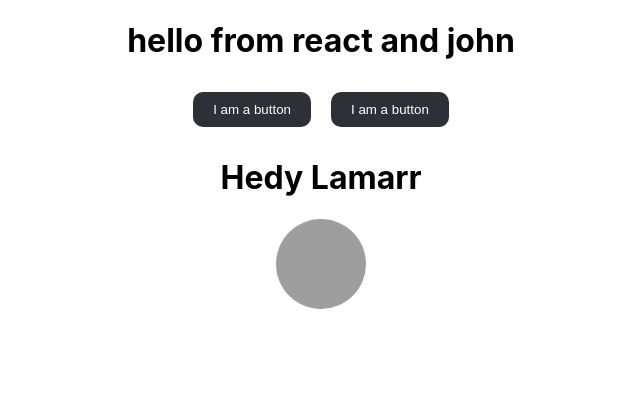
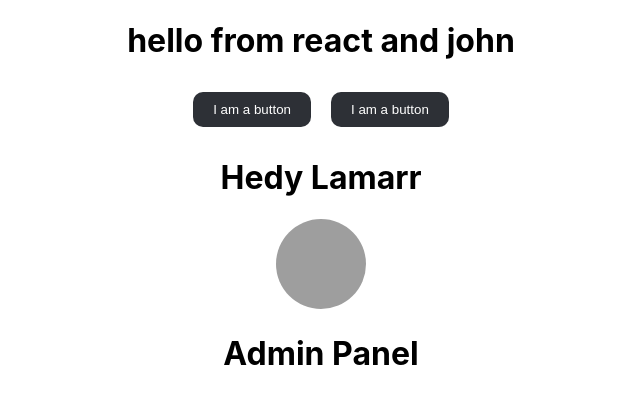
Before and after one commit to reza-linusx/react-starter, a React (Create React App) app: page / in a window 1280 px wide. Shown: the top 404 px of the page, without its empty margins (319-959 px from the left). Built offline with nearby package versions, Linux system fonts and the light colour scheme; grey boxes are pictures that could not be loaded.

Commit message:
Conditional rendering

```diff
--- a/src/App.js
+++ b/src/App.js
@@ -14,6 +14,23 @@ function MyButton() {
   );
 }
 
+// conditional rendering
+function AdminPanel() {
+  return (
+    <div>
+      <h1>Admin Panel</h1>
+    </div>
+  );
+}
+
+function UserPanel() {
+  return (
+    <div>
+      <h1>User Panel</h1>
+    </div>
+  );
+}
+
 function App() {
 
   let name = 'john';
@@ -23,6 +40,8 @@ function App() {
     imageUrl: 'https://i.imgur.com/yXOvdOSs.jpg',
     imageSize: 90,
   };
+
+  let isLoggedIn = true;
 
   return (
     <div className="App">
@@ -43,7 +62,12 @@ function App() {
           height: user.imageSize
         }}
       />
+
+      {/* conditional rendering */}
+      {isLoggedIn ? <AdminPanel/> : <UserPanel/>}
     </div>
+
+
   );
 }
 
```
